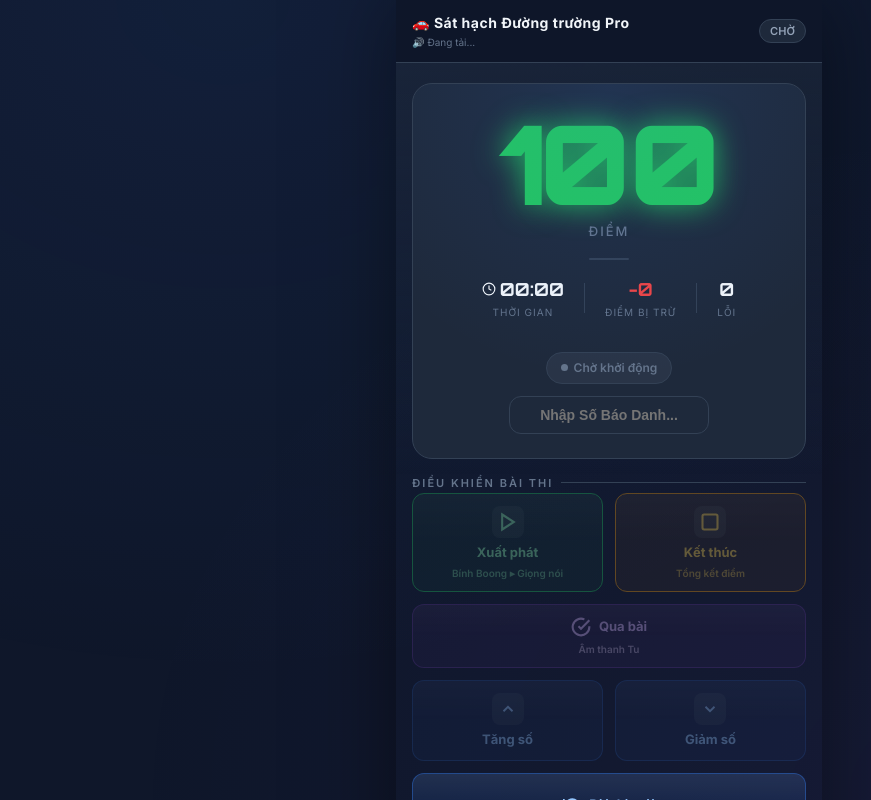
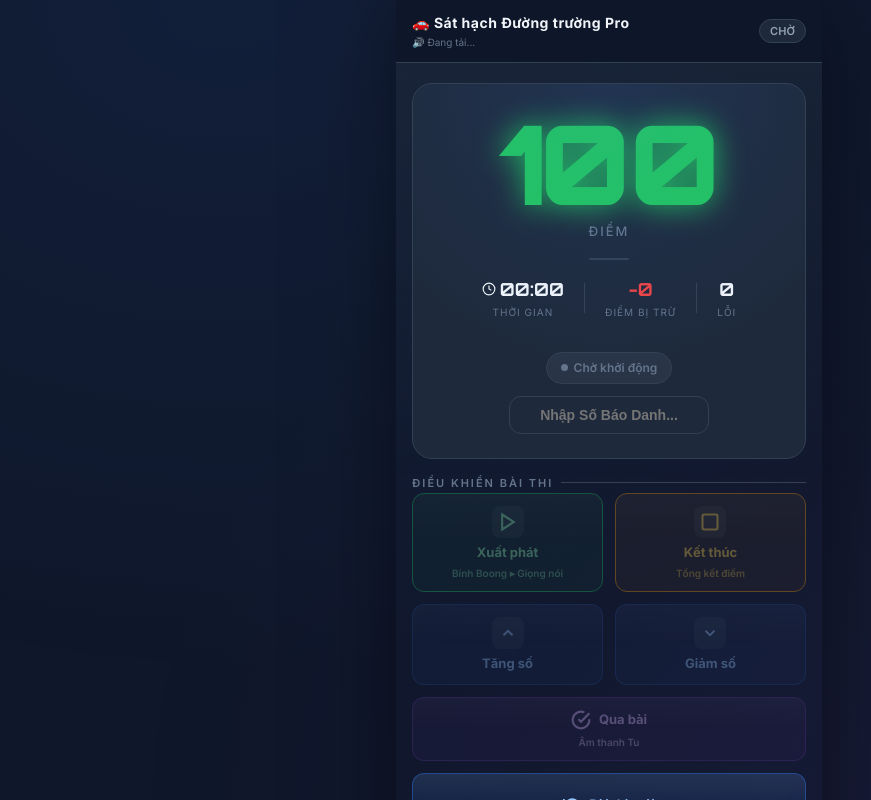
Before and after one commit to phananhson24101995/mophong-duongtruong, a React (Vite) app: page / in a window 1280 px wide. Shown: the whole page, without its empty margins (31-902 px from the left). Built offline with nearby package versions, Linux system fonts and the light colour scheme.

Commit message:
feat: implement initial core UI and driving exam logic with Web Audio support

```diff
--- a/index.html
+++ b/index.html
@@ -8,6 +8,7 @@
     <meta name="description" content="Hệ thống sát hạch lái xe đường trường dành cho giám thị. Chấm điểm nhanh, phản hồi tức thì bằng giọng nói tiếng Việt." />
     <meta name="theme-color" content="#0f172a" />
     <!-- PWA -->
+    <link rel="icon" type="image/svg+xml" href="/favicon.svg" />
     <link rel="apple-touch-icon" href="/apple-touch-icon.png" />
     <link rel="manifest" href="/manifest.webmanifest" />
     <!-- Preconnect Google Fonts -->
--- a/src/App.tsx
+++ b/src/App.tsx
@@ -234,7 +234,8 @@ const ControlPadSection = memo(({
   endExam,
   triggerPass,
   triggerCommand,
-  resetExam
+  resetExam,
+  hasPassed
 }: {
   currentStage: ExamStage;
   candidateId: string;
@@ -243,6 +244,7 @@ const ControlPadSection = memo(({
   triggerPass: () => void;
   triggerCommand: (text: string) => void;
   resetExam: () => void;
+  hasPassed: boolean;
 }) => {
   return (
     <div>
@@ -278,21 +280,7 @@ const ControlPadSection = memo(({
           <div className="btn-sublabel">Tổng kết điểm</div>
         </button>
 
-        {/* Nút Qua bài - Đánh dấu hoàn thành một bài nhỏ */}
-        <button
-          id="btn-pass-stage"
-          className="btn-exam col-span-2"
-          onClick={triggerPass}
-          disabled={currentStage !== 'running'}
-          aria-label="Qua bài - phát âm thanh Tu"
-          style={{ borderColor: 'rgba(168,85,247,0.4)', backgroundColor: 'rgba(168,85,247,0.12)', color: '#d8b4fe' }}
-        >
-          <div style={{ display: 'flex', alignItems: 'center', gap: 8 }}>
-            <Icon.CheckCircle />
-            <span className="btn-label" style={{ color: '#d8b4fe' }}>Qua bài</span>
-          </div>
-          <div className="btn-sublabel" style={{ color: '#e9d5ff' }}>Âm thanh Tu</div>
-        </button>
+
 
         {/* Nút Tăng số */}
         <button
@@ -316,6 +304,22 @@ const ControlPadSection = memo(({
         >
           <div className="btn-icon"><Icon.ArrowDown /></div>
           <div className="btn-label">Giảm số</div>
+        </button>
+
+        {/* Nút Qua bài - Đánh dấu hoàn thành một bài nhỏ */}
+        <button
+          id="btn-pass-stage"
+          className="btn-exam col-span-2"
+          onClick={triggerPass}
+          disabled={currentStage !== 'running' || hasPassed}
+          aria-label="Qua bài"
+          style={{ borderColor: 'rgba(168,85,247,0.4)', backgroundColor: 'rgba(168,85,247,0.12)', color: '#d8b4fe' }}
+        >
+          <div style={{ display: 'flex', alignItems: 'center', gap: 8 }}>
+            <Icon.CheckCircle />
+            <span className="btn-label" style={{ color: '#d8b4fe' }}>Qua bài</span>
+          </div>
+          <div className="btn-sublabel" style={{ color: '#e9d5ff' }}>Âm thanh Tu</div>
         </button>
 
         {/* Nút Reset - Full width */}
@@ -484,6 +488,7 @@ export default function App() {
           triggerPass={exam.triggerPass}
           triggerCommand={exam.triggerCommand}
           resetExam={exam.resetExam}
+          hasPassed={exam.hasPassed}
         />
 
         {/* -- Khu vực 2: Grid 3 cột - Nút lỗi (White/Border Red) -- */}
--- a/src/shared/types.ts
+++ b/src/shared/types.ts
@@ -51,6 +51,7 @@ export interface DrivingExamState {
   currentStage: ExamStage;    // Giai đoạn thi hiện tại
   violationLogs: ViolationLog[]; // Danh sách vi phạm
   isPassed: boolean;          // Kết quả: Đạt hay Không đạt
+  hasPassed: boolean;         // Đã nhấn qua bài hay chưa
   elapsedTime: number;        // Thời gian thi (giây)
 }
 
--- a/src/shared/useDrivingExam.ts
+++ b/src/shared/useDrivingExam.ts
@@ -67,12 +67,17 @@ export function useDrivingExam(options: UseDrivingExamOptions = {}): UseDrivingE
   const [currentStage, setCurrentStage] = useState<ExamStage>('idle');
   const [violationLogs, setViolationLogs] = useState<ViolationLog[]>([]);
   const [elapsedTime, setElapsedTime] = useState<number>(0);
+  const [hasPassed, setHasPassed] = useState<boolean>(false);
 
   // ==========================================
   // REFS - Không trigger re-render
   // ==========================================
   // Guard chống double-tap (nhấn 2 lần nhanh)
   const isProcessingError = useRef<boolean>(false);
+  // REF: Đánh dấu đang chờ xác nhận kết thúc bằng nút Qua bài
+  const isEndingRef = useRef<boolean>(false);
+  // REF: Guard cho nút Qua bài
+  const isProcessingPass = useRef<boolean>(false);
   // Ref timer đếm thời gian thi
   const timerRef = useRef<ReturnType<typeof setInterval> | null>(null);
 
@@ -124,15 +129,15 @@ export function useDrivingExam(options: UseDrivingExamOptions = {}): UseDrivingE
   }, [currentStage, onPlayStart, onSpeak]);
 
   // ==========================================
-  // ACTION: Kết thúc thi
+  // ACTION: Xử lý Kết thúc thực sự (Tính điểm)
   // ==========================================
-  const endExam = useCallback(() => {
-    if (currentStage !== 'running') return; // Chỉ kết thúc khi đang thi
+  const finishExam = useCallback(() => {
+    if (currentStage !== 'running') return;
 
     setCurrentStage('finished');
+    isEndingRef.current = false;
 
     // Tính điểm và đọc kết quả
-    // Sử dụng functional update để lấy score mới nhất
     setScore((prevScore: number) => {
       const passed = prevScore >= EXAM_CONFIG.PASS_SCORE;
       const resultText = passed
@@ -141,11 +146,20 @@ export function useDrivingExam(options: UseDrivingExamOptions = {}): UseDrivingE
 
       // Đọc kết quả với độ trễ nhỏ để tránh xung đột âm thanh
       setTimeout(() => {
-        onSpeak?.(resultText, true); // priority=true để ngắt mọi âm thanh đang phát
+        onSpeak?.(resultText, true);
       }, 300);
 
-      return prevScore; // Không thay đổi score
+      return prevScore;
     });
+  }, [currentStage, onSpeak]);
+
+  // ==========================================
+  // ACTION: Bấm nút Kết thúc (Chờ xác nhận)
+  // ==========================================
+  const endExam = useCallback(() => {
+    if (currentStage !== 'running') return; // Chỉ có tác dụng khi đang thi
+    isEndingRef.current = true;
+    onSpeak?.('Kết thúc bài thi đường trường', true);
   }, [currentStage, onSpeak]);
 
   // ==========================================
@@ -156,11 +170,11 @@ export function useDrivingExam(options: UseDrivingExamOptions = {}): UseDrivingE
       // Dùng một timeout nhỏ để đảm bảo âm thanh lỗi vi phạm phát trước,
       // sau đó âm thanh trượt sẽ đè lên hoặc nối tiếp (bằng priority)
       const timeout = setTimeout(() => {
-        endExam();
+        finishExam();
       }, 500);
       return () => clearTimeout(timeout);
     }
-  }, [score, currentStage, endExam]);
+  }, [score, currentStage, finishExam]);
 
   // ==========================================
   // ACTION: Ghi nhận lỗi vi phạm - CORE FUNCTION
@@ -215,6 +229,10 @@ export function useDrivingExam(options: UseDrivingExamOptions = {}): UseDrivingE
   // ==========================================
   const triggerCommand = useCallback((text: string) => {
     if (currentStage !== 'running') return;
+
+    // Khi giám khảo phát lệnh mới (Bài tiếp theo), cho phép bấm lại nút Qua bài
+    setHasPassed(false);
+
     onPlayBeep?.(); // Phát "Bíp" trước lệnh
     setTimeout(() => {
       onSpeak?.(text);
@@ -225,9 +243,25 @@ export function useDrivingExam(options: UseDrivingExamOptions = {}): UseDrivingE
   // ACTION: Đánh dấu qua bài
   // ==========================================
   const triggerPass = useCallback(() => {
-    if (currentStage !== 'running') return;
+    if (currentStage !== 'running' || hasPassed) return;
+    if (isProcessingPass.current) return;
+
+    isProcessingPass.current = true;
+    setHasPassed(true); // Disable nút Qua bài vĩnh viễn cho đến khi reset
     onPlayTu?.(); // Phát âm Tu
-  }, [currentStage, onPlayTu]);
+
+    // Nếu đang trong trạng thái chờ kết thúc, thì hoàn tất bài thi
+    if (isEndingRef.current) {
+      setTimeout(() => {
+        finishExam();
+      }, 500); // Đợi tiếng Tu dứt rồi đọc kết quả
+    } else {
+      // Nhả guard sau 1 giây
+      setTimeout(() => {
+        isProcessingPass.current = false;
+      }, 1000);
+    }
+  }, [currentStage, hasPassed, onPlayTu, finishExam]);
 
   // ==========================================
   // ACTION: Đặt lại trạng thái thi
@@ -239,6 +273,9 @@ export function useDrivingExam(options: UseDrivingExamOptions = {}): UseDrivingE
     setViolationLogs([]);
     setElapsedTime(0);
     isProcessingError.current = false;
+    isProcessingPass.current = false;
+    isEndingRef.current = false;
+    setHasPassed(false);
   }, []);
 
   // ==========================================
@@ -250,8 +287,10 @@ export function useDrivingExam(options: UseDrivingExamOptions = {}): UseDrivingE
     score,
     currentStage,
     violationLogs,
-    isPassed,
     elapsedTime,
+    isPassed: score >= EXAM_CONFIG.PASS_SCORE,
+    hasPassed, // Export hasPassed state
+
     // Actions
     setCandidateId,
     startExam,
```
Also changed, not shown: public/manifest.webmanifest (added).
